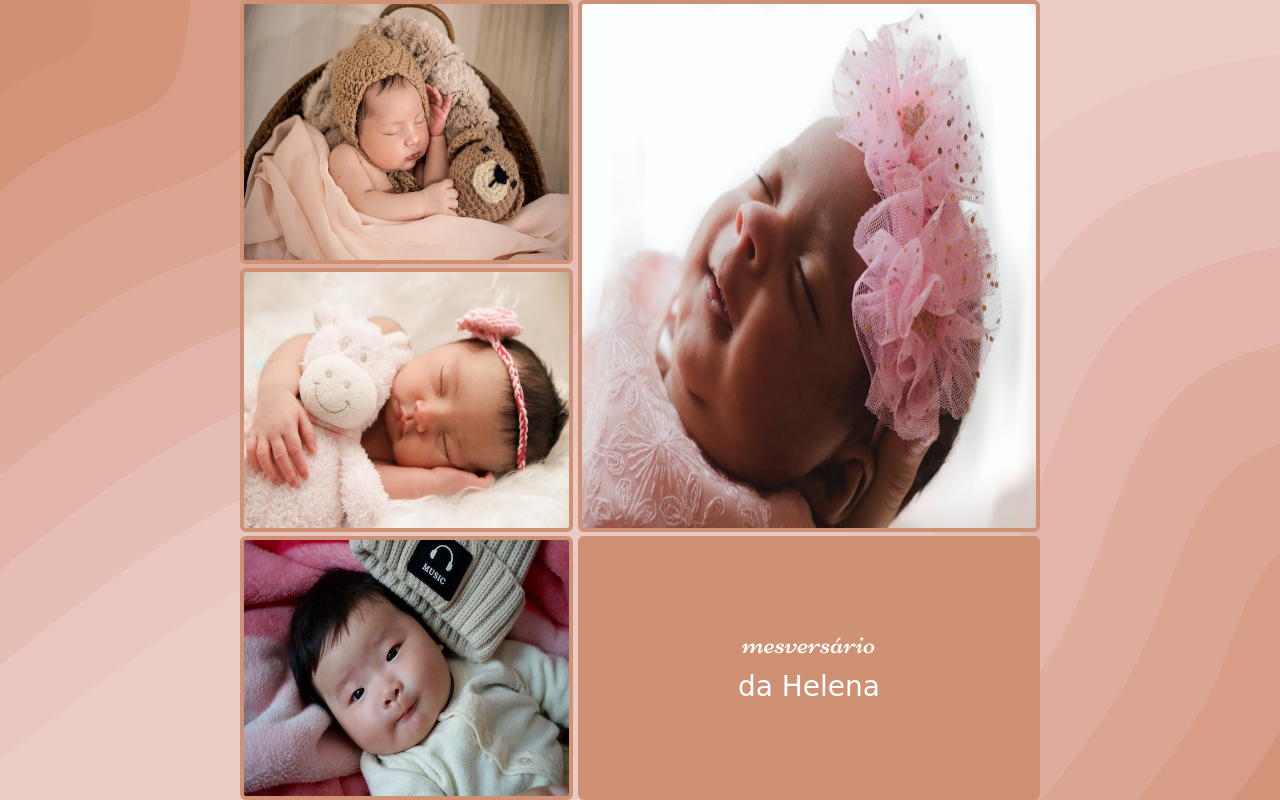
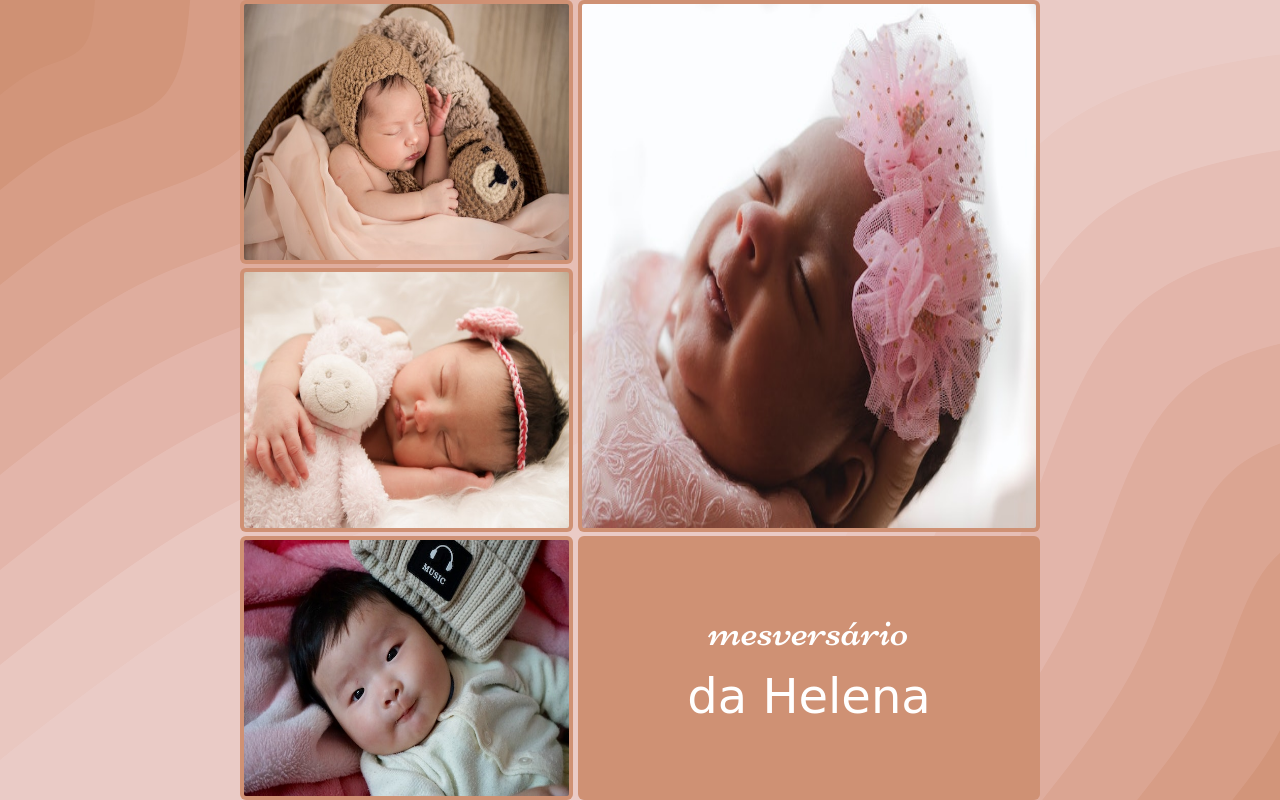
Before and after one commit to sixthdaysystems/convite-dois-ponto-zero, a plain HTML site: page modelo-mesversario1/index.html in a window 1280 px wide. Drawn offline with nearby package versions, Linux system fonts and the light colour scheme; a web font is replaced by a local one.

Commit message:
segundo concluido

```diff
--- a/modelo-mesversario1/style.css
+++ b/modelo-mesversario1/style.css
@@ -42,8 +42,31 @@ section{
   color: white;
 }
 
+.textogrande h2{
+  font-size: 1.5em;
+}
+
 .textogrande h3{
   font-family: 'Shrikhand', cursive;
+  font-size: 1.5em;
+}
+
+@media (min-width: 375px) {
+  .textogrande h2{
+    font-size: 2em;
+  }
+  .textogrande h3{
+    font-size: 1.7em;
+  }
+}
+
+@media (min-width: 768px) {
+  .textogrande h2{
+    font-size: 4em;
+  }
+  .textogrande h3{
+    font-size: 3.5em;
+  }
 }
 
 @media (orientation: landscape){
@@ -53,6 +76,21 @@ section{
   section{
     width: 100vh;
     height: 100vh;
+  }
+  .textogrande h2{
+    font-size: 1.5em;
+  }
+  .textogrande h3{
+    font-size: 1.5em;
+  }
+}
+
+@media (orientation: landscape) and (min-width:1024px) {
+  .textogrande h2{
+    font-size: 3em;
+  }
+  .textogrande h3{
+    font-size: 3em;
   }
 }
 
```
Also changed, not shown: portfolio/index.html (+9 -6 lines), portfolio/img/captura2.png (added).
